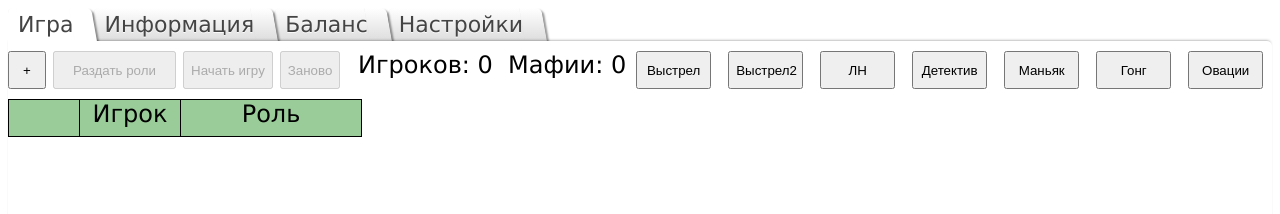
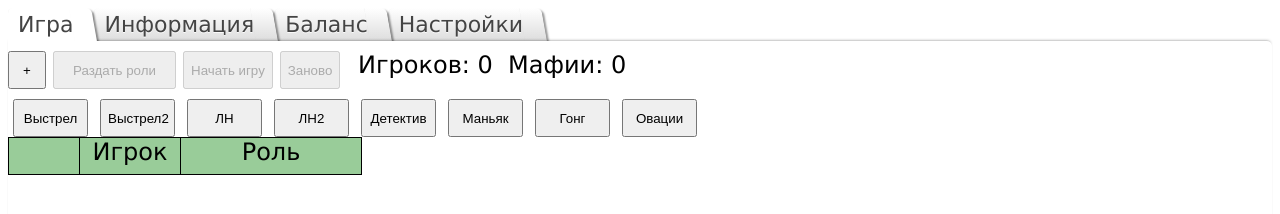
Before and after one commit to gitSpace123/213, a plain HTML site: page index.html in a window 1280 px wide. Drawn offline with Linux system fonts and the light colour scheme.

Commit message:
feat: added loop music

```diff
--- a/css/style_big.css
+++ b/css/style_big.css
@@ -236,7 +236,7 @@ span {
 .samples button {
   height: 38px;
   width: 75px;
-  margin-left: 10px;
+  margin-left: 5px;
 }
 
 .modal {
--- a/index.html
+++ b/index.html
@@ -41,9 +41,10 @@
         <div class="samples">
           <button id="samples" onclick="samplesSound(1)">Выстрел</button>
           <button id="samples1" onclick="samplesSound(2)">Выстрел2</button>
-          <button id="samples2" onclick="samplesSound(7)">ЛН</button>
-          <button id="samples3" onclick="samplesSound(4)">Детектив</button>
-          <button id="samples2" onclick="samplesSound(3)">Маньяк</button>
+          <button id="samples2" onclick="samplesSound(3)">ЛН</button>
+          <button id="samples6" onclick="samplesSound(7)">ЛН2</button>
+          <button id="samples7" onclick="samplesSound(8)">Детектив</button>
+          <button id="samples3" onclick="samplesSound(4)">Маньяк</button>
           <button id="samples4" onclick="samplesSound(5)">Гонг</button>
           <button id="samples5" onclick="samplesSound(6)">Овации</button>
         </div>
--- a/js/config.js
+++ b/js/config.js
@@ -47,7 +47,7 @@ $(document).ready(function () {
   $arBtnTitles[1] = "X"; // для убийства
   $arBtnTitles[2] = "В"; // для Медвежатника
   $arBtnTitles[3] = "✚"; // для лечения
-  $arBtnTitles[4] = "&#128269;"; // для проверки Детективом
+  $arBtnTitles[4] = "Ш"; // для проверки Детективом
   $arBtnTitles[5] = "❤"; // для спасения красоткой
   $arBtnTitles[6] = "A"; // для обработки адвокатом
   $arBtnTitles[7] = "✕"; // для убийства днём
@@ -73,7 +73,6 @@ $(document).ready(function () {
     "</strong> - расстрел днём<br /><strong>" +
     $arBtnTitles[8] +
     "</strong> - взрыв Химика";
-    $arBtnTitles[9] +
-    "</strong> - Убийство Маньячелло";
+  $arBtnTitles[9] + "</strong> - Убийство Маньячелло";
   $("#dInfoSigns").html(s);
 });
--- a/js/fnc.js
+++ b/js/fnc.js
@@ -1030,6 +1030,7 @@ function soundClick(type, num, stop = false) {
   let audio = document.getElementById("audio");
   audio.src = "music/" + type + "/" + num + ".mp3";
   audio.autoplay = true;
+  audio.loop = true;
 
   if (type == "day") {
     audio.volume = 0.2;
```
Also changed, not shown: 4 other files.
